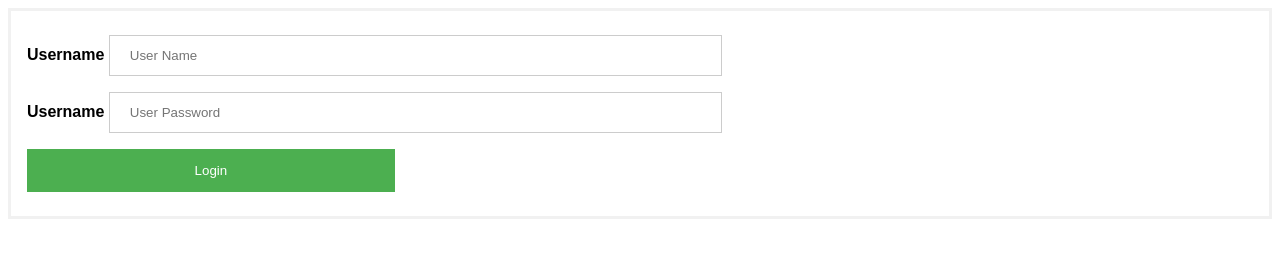
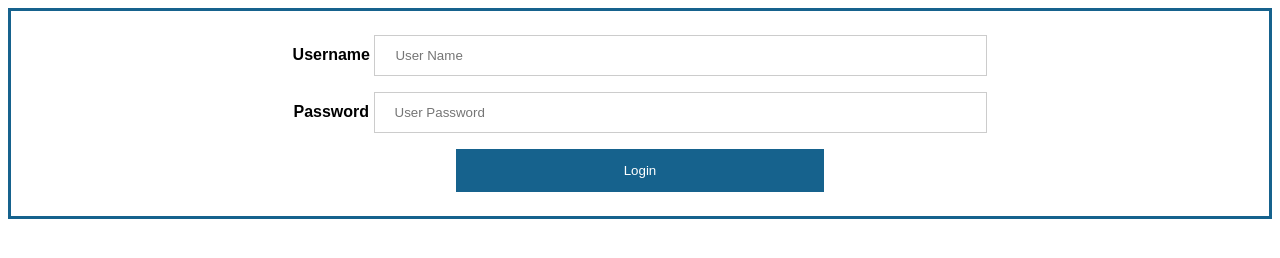
Before and after one commit to rminelli/user-auth-angular-node-sql-server, a website: page index.html in a window 1280 px wide. Drawn offline with Linux system fonts and the light colour scheme.

Commit message:
Layout change

```diff
--- a/index.html
+++ b/index.html
@@ -7,7 +7,8 @@
       font-family: Arial, Helvetica, sans-serif;
     }
     form {
-      border: 3px solid #f1f1f1;
+      border: 3px solid rgb(22, 98, 141);
+      text-align: center;
     }
     input[type=text],
     input[type=password] {
@@ -19,7 +20,7 @@
       box-sizing: border-box;
     }
     button {
-      background-color: #4CAF50;
+      background-color: rgb(22, 98, 141);
       color: white;
       padding: 14px 20px;
       margin: 8px 0;
@@ -44,7 +45,7 @@
     <div class="container">
       <label for="userName"><b>Username</b></label>
       <input type="text" id="userName" name="userName" placeholder="User Name" /> <br>
-      <label for="userPassword"><b>Username</b></label>
+      <label for="userPassword"><b>Password</b></label>
       <input type="password" id="userPassword" name="userPassword" placeholder="User Password" /> <br>
       <button type="submit">Login</button>
     </div>
```
